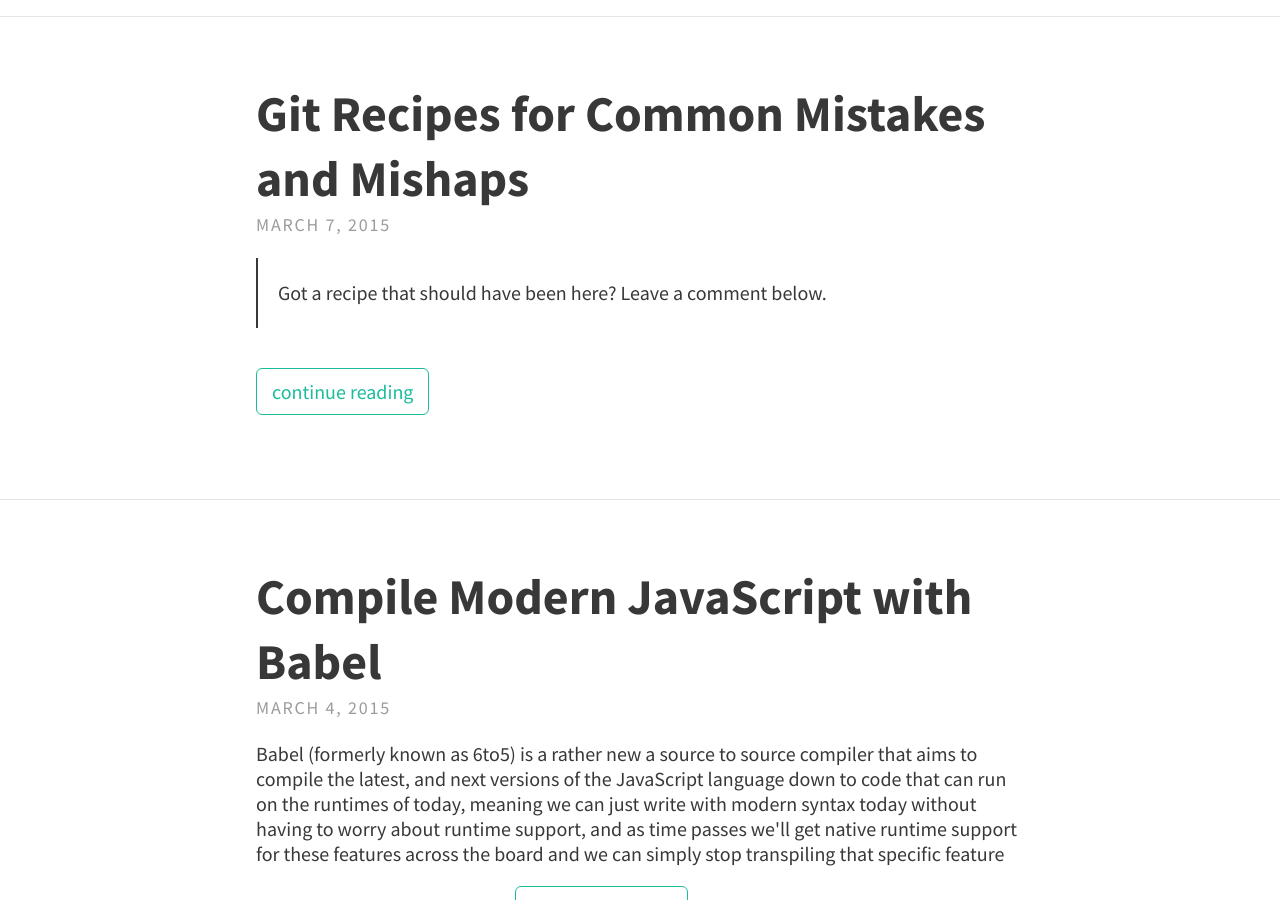
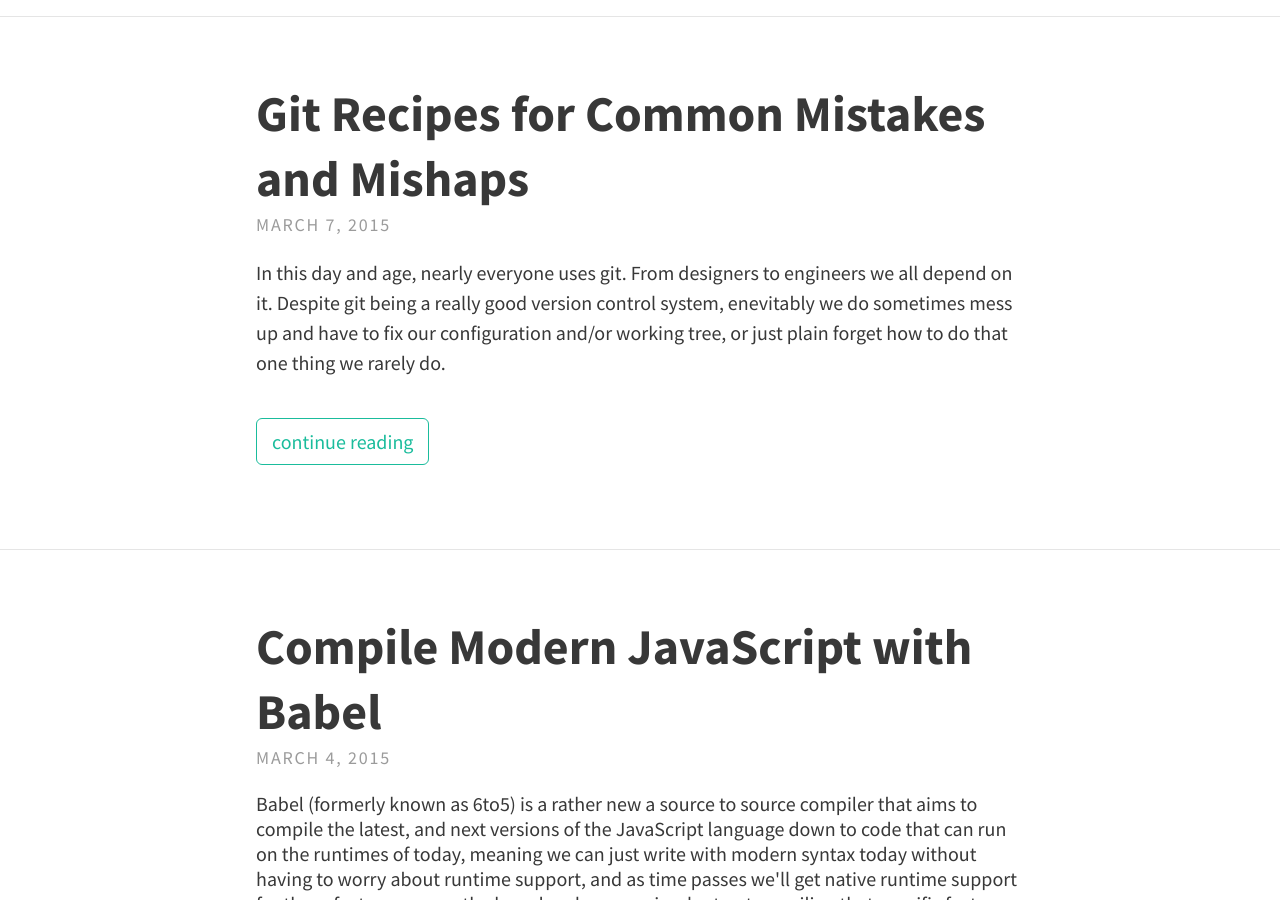
Before and after one commit to caspervonb/caspervonb.github.bak, a Jekyll site: the page built from index.html, in a window 1280 px wide and 900 px high, scrolled down 1362 px. Built offline with Jekyll 4.4.1, drawn with Linux system fonts in a browser that asks for light colours; nearby versions of some CDN libraries; Markdown is read by kramdown in place of the engine named in the settings; the list of posts is cut into pages by our own code.

Commit message:
Update 2015-03-07-git-recipes-for-common-mistakes-and-mishaps.markdown

```diff
--- a/_posts/2015-03-07-git-recipes-for-common-mistakes-and-mishaps.markdown
+++ b/_posts/2015-03-07-git-recipes-for-common-mistakes-and-mishaps.markdown
@@ -21,9 +21,6 @@
   - /tools/git-recipes-for-the-rest-of-us/
   - tools/git-recipes-for-the-common-mistakes-and-mishaps/
 ---
-
-> Got a recipe that should have been here?
-> Leave a comment below.
 
 In this day and age, nearly everyone uses git. From designers to engineers we all depend on it. Despite git being a really good version control system, enevitably we do sometimes mess up and have to fix our configuration and/or working tree, or just plain forget how to do that one thing we rarely do.
 
```
